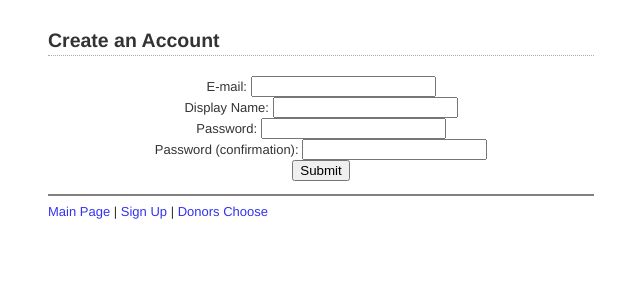
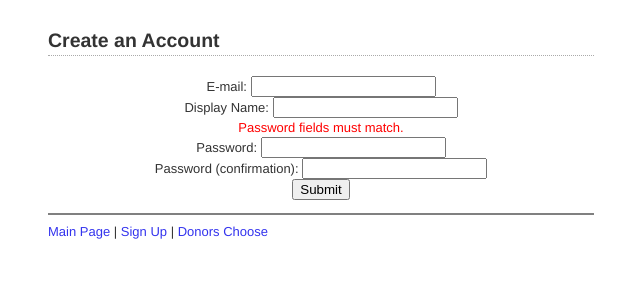
Before and after one commit to smessing/DB4111, a PHP site: page /users/sign_up.php?error=pass in a window 1280 px wide. Shown: the top 300 px of the page, without its empty margins (319-959 px from the left). Run offline with PHP 8.4, Linux system fonts and the light colour scheme.

Commit message:
working on sign_up

```diff
--- a/users/sign_up.php
+++ b/users/sign_up.php
@@ -8,8 +8,13 @@
 <form action="create_user.php" method="post" align="center">
 E-mail: <input type="text" name="email" /> <br/>
 Display Name: <input type="text" name="name"/> <br/>
+<?php
+  if ($_REQUEST['error'] == 'pass') {
+     echo "<font color='red'>Password fields must match.</font><br/>";
+  }
+?>
 Password: <input type="password" name="pass" /> <br/>
-Password (confirmation): <input type="password" name="pass" /> <br/>
+Password (confirmation): <input type="password" name="cpass" /> <br/>
 <input type="submit"/>
 </form>
 
```
